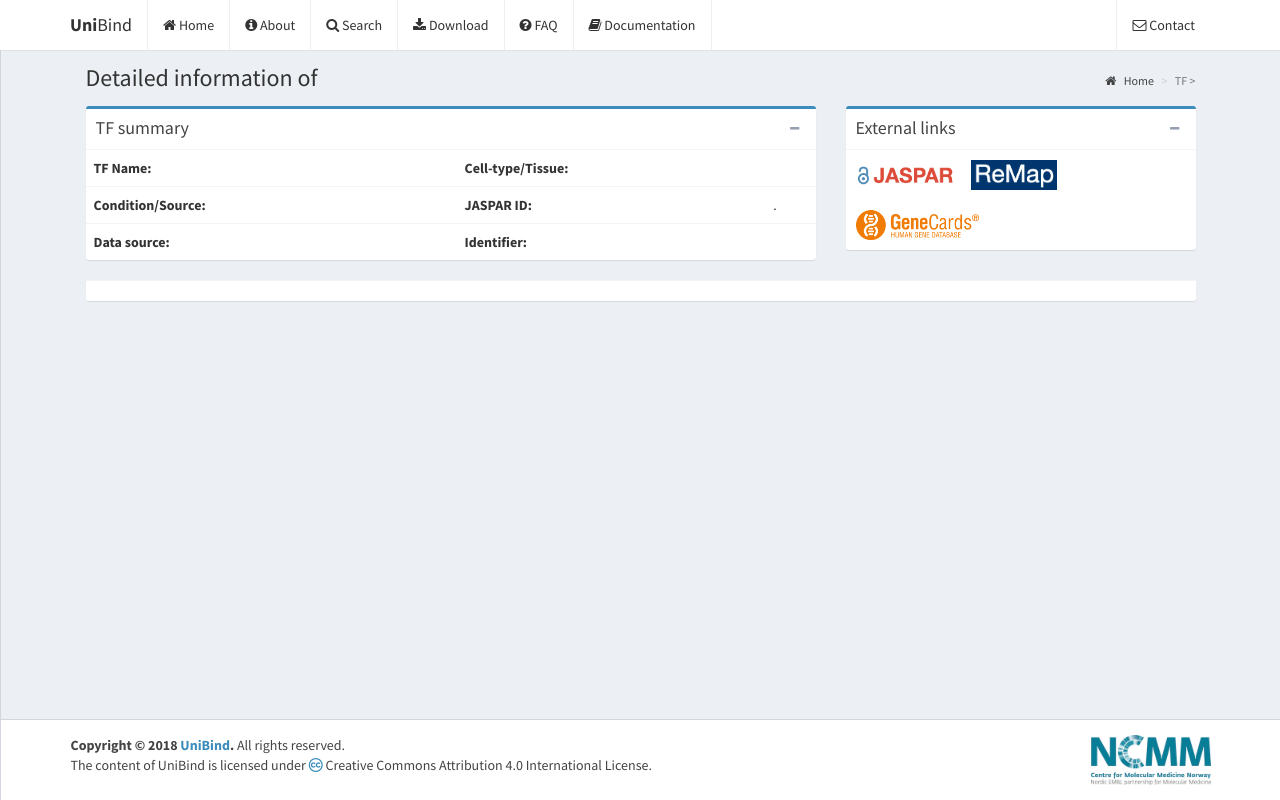
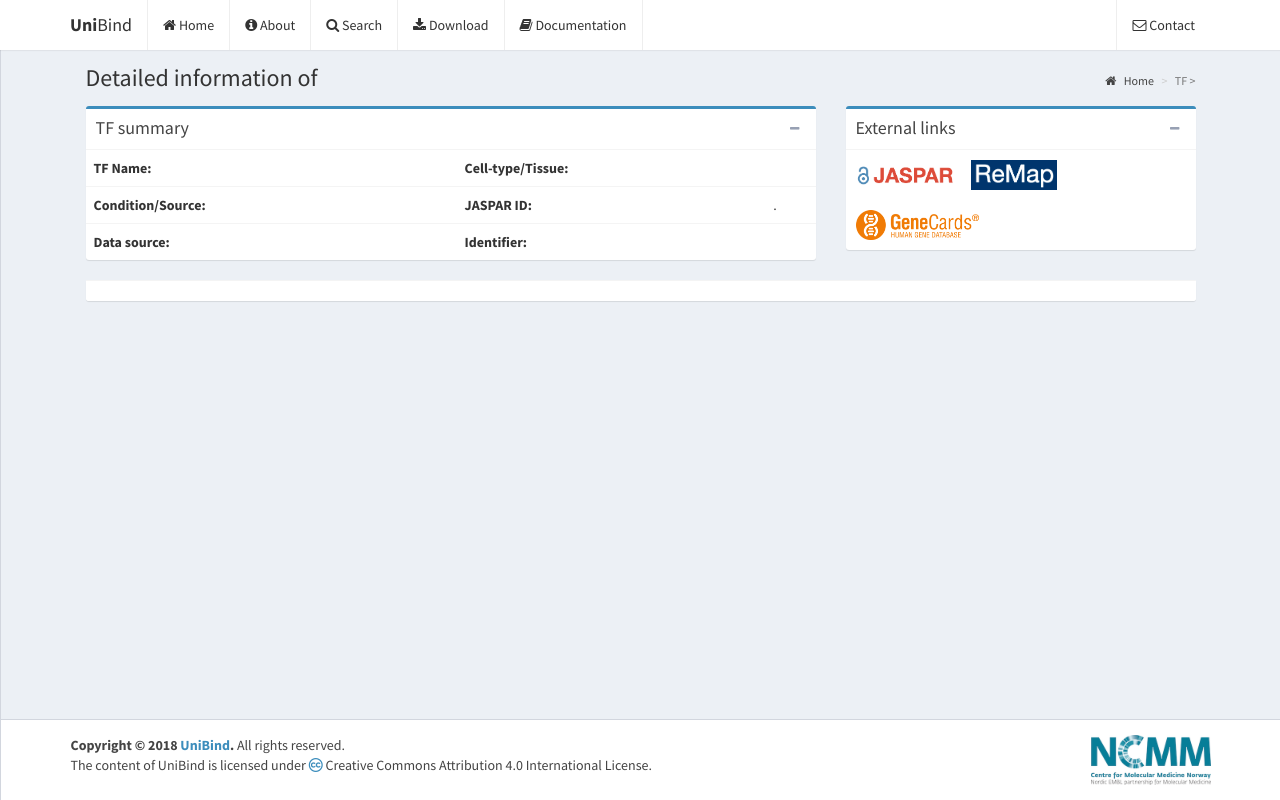
Before and after one commit to asntech/UniBind, a Django app: template portal/templates/portal/factor_detail.html in a window 1280 px wide. Run offline with Django 3.2, Linux system fonts and the light colour scheme; the template is opened without the code that fills it, so the values that code supplies are empty; some libraries are stand-ins or nearby versions.

Commit message:
minor updates

```diff
--- a/portal/templates/portal/documentation.html
+++ b/portal/templates/portal/documentation.html
@@ -31,9 +31,6 @@
             <div class="box-body">
 
               <!-- code folding -->
-
-
-
             </div>
             <!-- /.box-body -->
           </div>
@@ -51,7 +48,6 @@
             <div id="TOC">
               <ul>
 
-              <li><a href="/faq">FAQ</a></li>
               <li><a href="/contact-us">Contact</a></li>
               </ul>
               </div>
--- a/portal/templates/portal/factor_detail.html
+++ b/portal/templates/portal/factor_detail.html
@@ -133,13 +133,15 @@
                           {% if model == 'DNAshaped' %}
 
                           <a href="{% static "" %}data/{{ peak_caller|lower }}/{{ model }}/{{ factor.folder }}/{{ peak_caller }}_{{ factor.tf_name }}_{{ factor.jaspar_id }}.{{ factor.jaspar_version }}_{{ model }}_4bits.tfbs">
-                              <button type="button" class="btn btn-primary"><i class="fa fa-download"> </i> TFBS 4bits</button>
+                              <button type="button" class="btn btn-primary"><i class="fa fa-download"> </i> Download TFBS 4bits</button>
                             </a>
+                            <br><br>
                             <a href="{% static "" %}data/{{ peak_caller|lower }}/{{ model }}/{{ factor.folder }}/{{ peak_caller }}_{{ factor.tf_name }}_{{ factor.jaspar_id }}.{{ factor.jaspar_version }}_{{ model }}_pssm.tfbs">
-                              <button type="button" class="btn btn-primary"><i class="fa fa-download"> </i> TFBS PWM</button>
+                              <button type="button" class="btn btn-primary"><i class="fa fa-download"> </i> Download TFBS PWM</button>
                             </a>
+                            <br><br>
                             <a href="{% static "" %}data/{{ peak_caller|lower }}/{{ model }}/{{ factor.folder }}/{{ peak_caller }}_{{ factor.tf_name }}_{{ factor.jaspar_id }}.{{ factor.jaspar_version }}_{{ model }}_tffm-fo.tfbs">
-                              <button type="button" class="btn btn-primary"><i class="fa fa-download"> </i> TFBS TFFM</button>
+                              <button type="button" class="btn btn-primary"><i class="fa fa-download"> </i> Download TFBS TFFM</button>
                             </a>
                           {% else %}
 
--- a/portal/templates/portal/header.html
+++ b/portal/templates/portal/header.html
@@ -24,8 +24,10 @@
         </li>
 
         <li class="{% if request.view == 'downloads' %}active{% endif %}>"> <a href="/downloads"><i class="fa fa-download"></i> <span>Download</span></a></li>
-            <li class="{% if request.view == 'faq' %}active{% endif %}"><a href="/faq"><i class="fa fa-question-circle"></i> <span>FAQ</span></a></li>
-            <li class="{% if request.view == 'docs' %}active{% endif %}"><a href="/docs"><i class="fa fa-book"></i> <span>Documentation</span></a></li>
+        <!--
+        <li class="{% if request.view == 'faq' %}active{% endif %}"><a href="/faq"><i class="fa fa-question-circle"></i> <span>FAQ</span></a></li>
+          !-->
+        <li class="{% if request.view == 'docs' %}active{% endif %}"><a href="/docs"><i class="fa fa-book"></i> <span>Documentation</span></a></li>
           </ul>
 
         </div>
```
